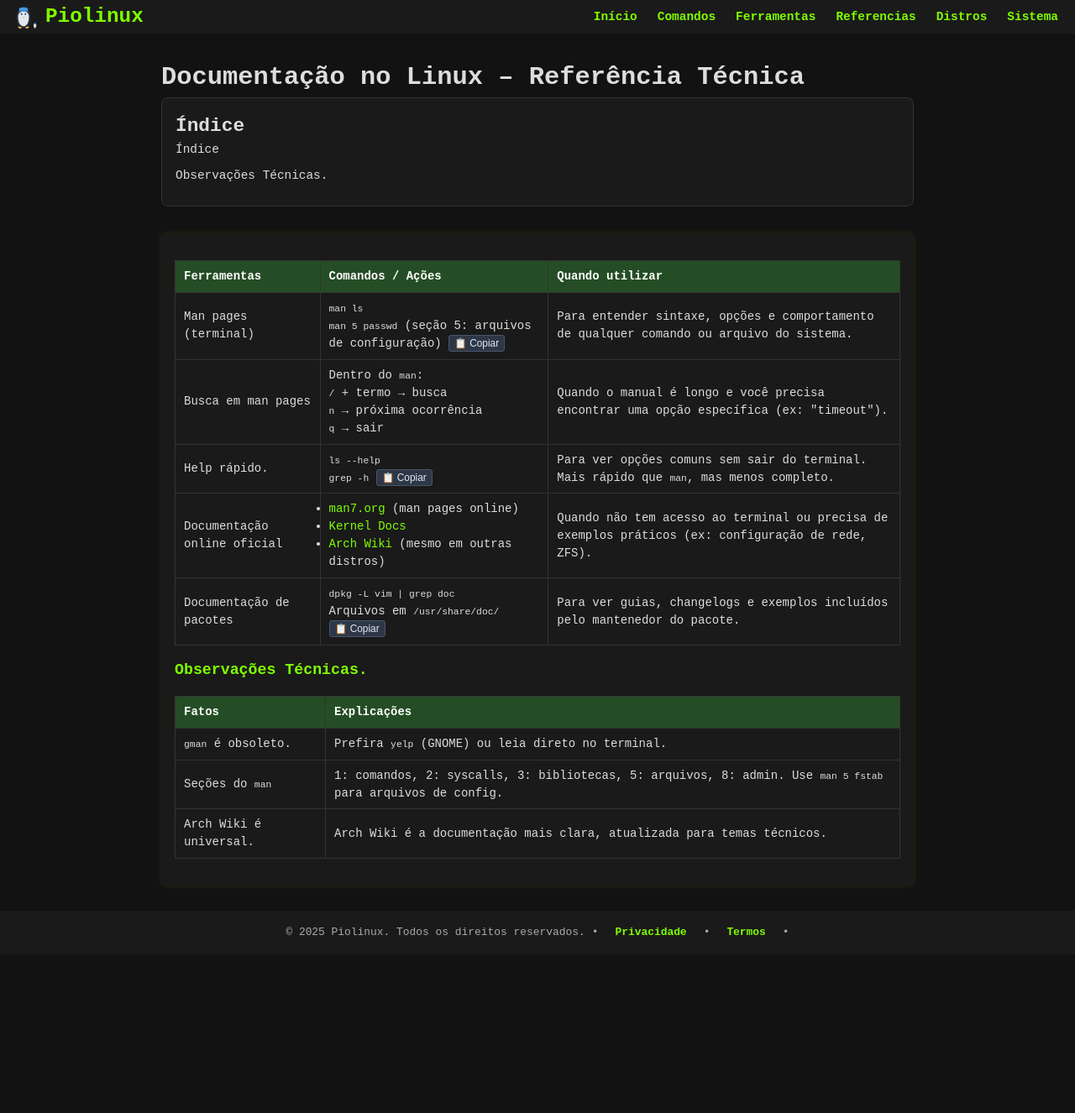
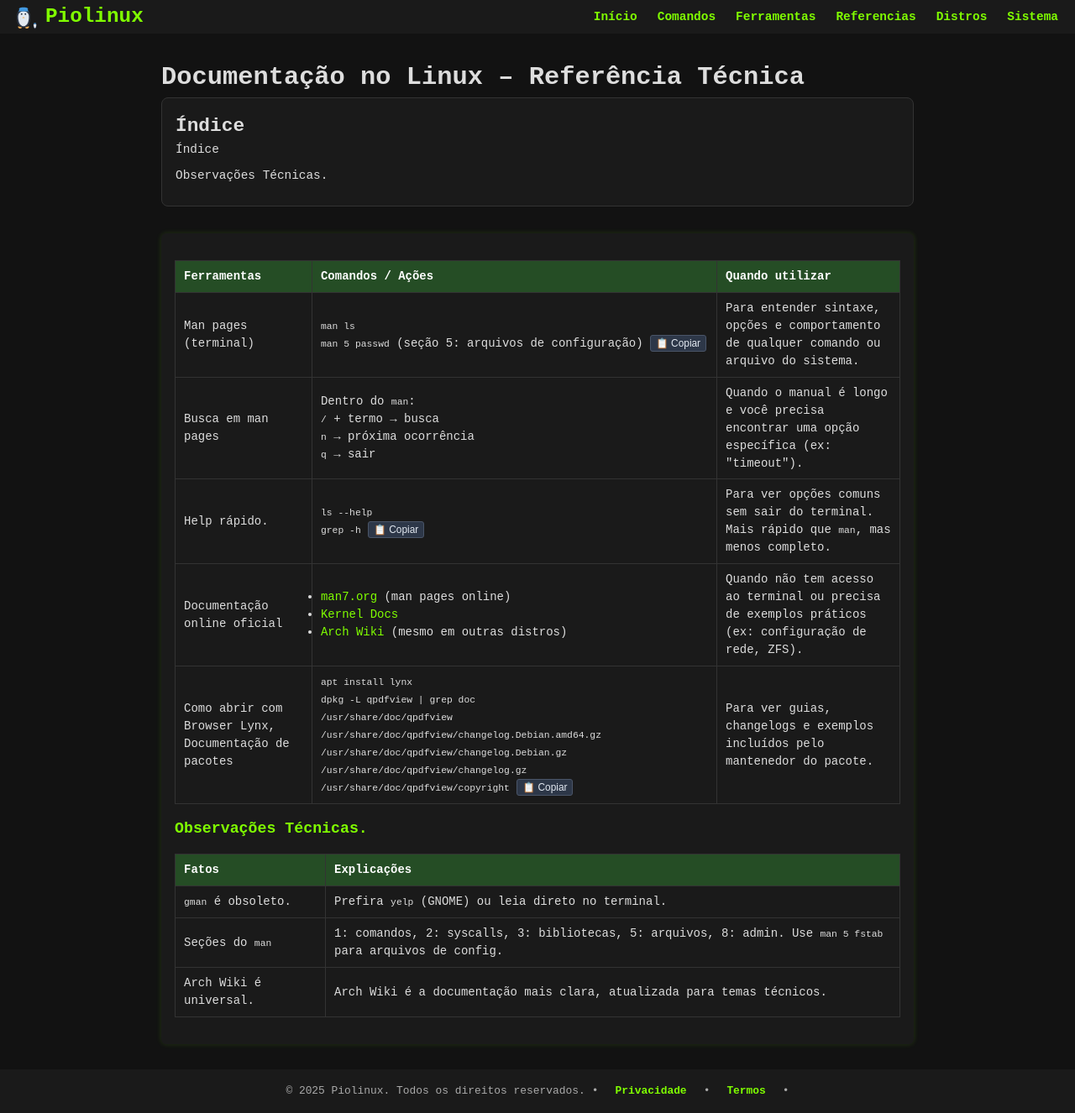
Before and after one commit to Piolinux/piolinux-site, a Jekyll site: the page built from _pages/_referencias/documentacao-no-linux-referencia-tecnica.md, in a window 1280 px wide. Shown: the whole page at 84% size. Built offline with Jekyll 4.4.1, drawn with Linux system fonts in a browser that asks for light colours; before the commit the page ends 1137 px from its top, so only the background shows below that.

Commit message:
Update documentacao-no-linux-referencia-tecnica.md

```diff
--- a/_pages/_referencias/documentacao-no-linux-referencia-tecnica.md
+++ b/_pages/_referencias/documentacao-no-linux-referencia-tecnica.md
@@ -64,11 +64,16 @@ permalink: /referencias/importancia-da-documentacao-linux/
       <td data-label="Quando usar">Quando não tem acesso ao terminal ou precisa de exemplos práticos (ex: configuração de rede, ZFS).</td>
     </tr>
     <tr>
-      <td data-label="Ferramenta">Documentação de pacotes</td>
+      <td data-label="Ferramenta">Como abrir com Browser Lynx, Documentação de pacotes</td>
       <td data-label="Comando / Ação">
-        <code>dpkg -L vim | grep doc</code><br>
-        Arquivos em <code>/usr/share/doc/</code>
-        <button class="copy-btn" data-command="dpkg -L vim | grep doc">📋 Copiar</button>
+    <code>apt install lynx</code><br>
+    <code>dpkg -L qpdfview | grep doc</code><br>
+   <code>/usr/share/doc/qpdfview</code>
+   <code>/usr/share/doc/qpdfview/changelog.Debian.amd64.gz</code>
+   <code>/usr/share/doc/qpdfview/changelog.Debian.gz</code>
+   <code>/usr/share/doc/qpdfview/changelog.gz</code>
+   <code>/usr/share/doc/qpdfview/copyright</code>
+       <button class="copy-btn" data-command="lynx /usr/share/doc/qpdfview/changelog.gz">📋 Copiar</button>
       </td>
       <td data-label="Quando usar">Para ver guias, changelogs e exemplos incluídos pelo mantenedor do pacote.</td>
     </tr>
```
